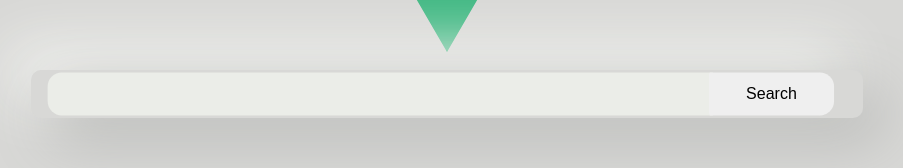
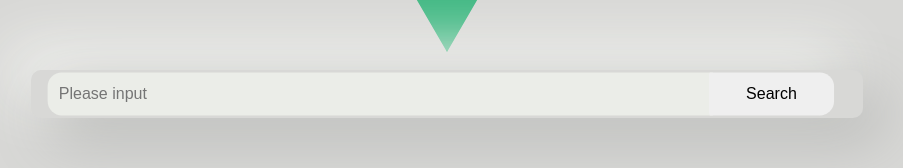
Before and after one commit to zlj-zz/noval-web, a Vue app: page / in a window 1280 px wide. Shown: the part 244-412 px from the top of the page, without its empty margins (193-1096 px from the left). Built offline with nearby package versions, Linux system fonts and the light colour scheme.

Commit message:
(feat): finish Input component.

```diff
--- a/src/App.vue
+++ b/src/App.vue
@@ -1,12 +1,13 @@
 <script setup lang="ts">
 // This starter template is using Vue 3 <script setup> SFCs
 // Check out https://vuejs.org/api/sfc-script-setup.html#script-setup
-import Input from "./components/Input.vue";
+
+import Search from "./views/Search.vue";
 </script>
 
 <template>
-  <img alt="Vue logo" src="./assets/logo.png" />
-  <Input />
+  <img alt="Vue logo" src="./assets/logo.png" @click="logoClick" />
+  <search />
 </template>
 
 <style>
--- /dev/null
+++ b/src/components/BtInput.vue
@@ -0,0 +1,97 @@
+<template>
+  <div class="input-box">
+    <input
+      ref="input"
+      :type="showPassword ? 'password' : 'text'"
+      :autocomplete="autocomplete"
+      :placeholder="placeholder"
+      :tabindex="tabindex"
+      @change="handleChange"
+    />
+    <button class="input-bt" type="button" @click="btClick">
+      {{ bt_msg }}
+    </button>
+  </div>
+</template>
+
+<script setup lang="ts">
+import { defineProps, defineEmits, shallowRef, computed } from "vue";
+
+type TargetElement = HTMLInputElement | HTMLTextAreaElement;
+
+const input = shallowRef<HTMLInputElement>();
+const _ref = computed(() => input.value);
+// interface Props {
+//   placeholder?: string;
+//   bt_msg?: string;
+// }
+
+// const { placeholder = "Please input", bt_msg = "Search" } =
+//   defineProps<Props>();
+
+const props = defineProps({
+  autocomplete: { type: String, default: "off" },
+  placeholder: { type: String, default: "Please input" },
+  tabindex: { type: [String, Number] },
+  showPassword: { type: Boolean, default: false },
+  bt_msg: { type: String, default: "Search" },
+});
+
+// emits
+const emit = defineEmits<{
+  (e: "change", value: string): void;
+}>();
+
+const handleChange = (event: Event): void => {
+  console.log("change", (event.target as TargetElement).value);
+  emit("change", (event.target as TargetElement).value);
+};
+
+const btClick = (): void => {
+  console.log("change", _ref.value?.value);
+  emit("change", _ref.value?.value || "");
+};
+</script>
+
+<style scoped>
+.input-box {
+  width: 65%;
+  height: 3rem;
+
+  margin: auto;
+  color: cadetblue;
+  border-radius: 10px;
+  background: #d8d8d6;
+  box-shadow: 20px 20px 60px #b6b7b5, -20px -20px 60px #f9faf7;
+  position: relative;
+}
+.input-box * {
+  font-size: 1rem;
+  position: absolute;
+  top: 50%;
+  border-radius: 0.9rem;
+}
+.input-box input {
+  width: 80%;
+  height: 90%;
+  padding: 0 0.7rem;
+  border: 0px solid silver;
+  outline: #d8d8d6;
+  color: cadetblue;
+  border-style: groove;
+  background-color: #ebede8;
+
+  border-top-right-radius: 0.1rem;
+  border-bottom-right-radius: 0.1rem;
+  transform: translate(-60%, -50%);
+}
+.input-bt {
+  width: 15%;
+  height: 90%;
+  border: 0px solid silver;
+
+  border-top-left-radius: 0.1rem;
+  border-bottom-left-radius: 0.1rem;
+  transform: translate(210%, -50%);
+}
+</style>
--- a/src/components/Input.vue
+++ /dev/null
@@ -1,59 +0,0 @@
-<template>
-  <form action="" class="input-box">
-    <input :placeholder="placeholder" />
-    <button class="input-bt" type="button">{{ bt_msg }}</button>
-  </form>
-</template>
-
-<script setup lang="ts">
-import { defineProps } from "vue";
-
-interface Props {
-  placeholder?: string;
-  bt_msg?: string;
-}
-
-const { placeholder, bt_msg = "Search" } = defineProps<Props>();
-</script>
-
-<style scoped>
-.input-box {
-  width: 65%;
-  height: 3rem;
-
-  margin: auto;
-  color: cadetblue;
-  border-radius: 10px;
-  background: #d8d8d6;
-  box-shadow: 20px 20px 60px #b6b7b5, -20px -20px 60px #f9faf7;
-  position: relative;
-}
-.input-box * {
-  font-size: 1rem;
-  position: absolute;
-  top: 50%;
-  border-radius: 0.9rem;
-}
-.input-box input {
-  width: 80%;
-  height: 90%;
-  border: 0px solid silver;
-  outline: #d8d8d6;
-  color: cadetblue;
-  border-style: groove;
-  background-color: #ebede8;
-
-  border-top-right-radius: 0.1rem;
-  border-bottom-right-radius: 0.1rem;
-  transform: translate(-60%, -50%);
-}
-.input-bt {
-  width: 15%;
-  height: 90%;
-  border: 0px solid silver;
-
-  border-top-left-radius: 0.1rem;
-  border-bottom-left-radius: 0.1rem;
-  transform: translate(210%, -50%);
-}
-</style>
--- a/src/views/Search.vue
+++ b/src/views/Search.vue
@@ -1,44 +1,11 @@
 <template>
-  <form action="">
-    <input type="text" />
-    <!-- <span>登录</span> -->
-  </form>
+  <bt-input @change="changeFn"/>
 </template>
 
-<script>
+<script setup lang='ts'>
+import BtInput from "../components/BtInput.vue";
+
+const changeFn = (value: string) => {
+  console.log(value);
+};
 </script>
-
-
-<style scoped>
-form {
-  width: 450px;
-  /* height: 150px; */
-
-  margin: auto;
-  color: cadetblue;
-  border-radius: 10px;
-  background: #cbdaaf;
-  box-shadow: 20px 20px 60px #adb995, -20px -20px 60px #e9fbc9;
-}
-form input {
-  width: 80%;
-  height: 50px;
-  border: 0px solid silver;
-  border-radius: 10px;
-  outline: #cbdaaf;
-  color: cadetblue;
-  border-style: groove;
-  background-color: #e2f3d3;
-}
-form span {
-  display: inline-block;
-  font-size: 15px;
-  width: 20%;
-  height: 25px;
-  margin-top: 15px;
-  margin-left: 36px;
-  margin-bottom: 10px;
-  border: cadetblue 1px solid;
-  border-radius: 15px;
-}
-</style>
--- a/tsconfig.json
+++ b/tsconfig.json
@@ -12,6 +12,6 @@
     "esModuleInterop": true,
     "lib": ["esnext", "dom"]
   },
-  "include": ["src/**/*.ts", "src/**/*.d.ts", "src/**/*.tsx", "src/**/*.vue"],
+  "include": ["src/**/*.ts", "src/**/*.d.ts", "src/**/*.tsx", "src/**/*.vue","src/**/**/*.vue"],
   "references": [{ "path": "./tsconfig.node.json" }]
 }
```
